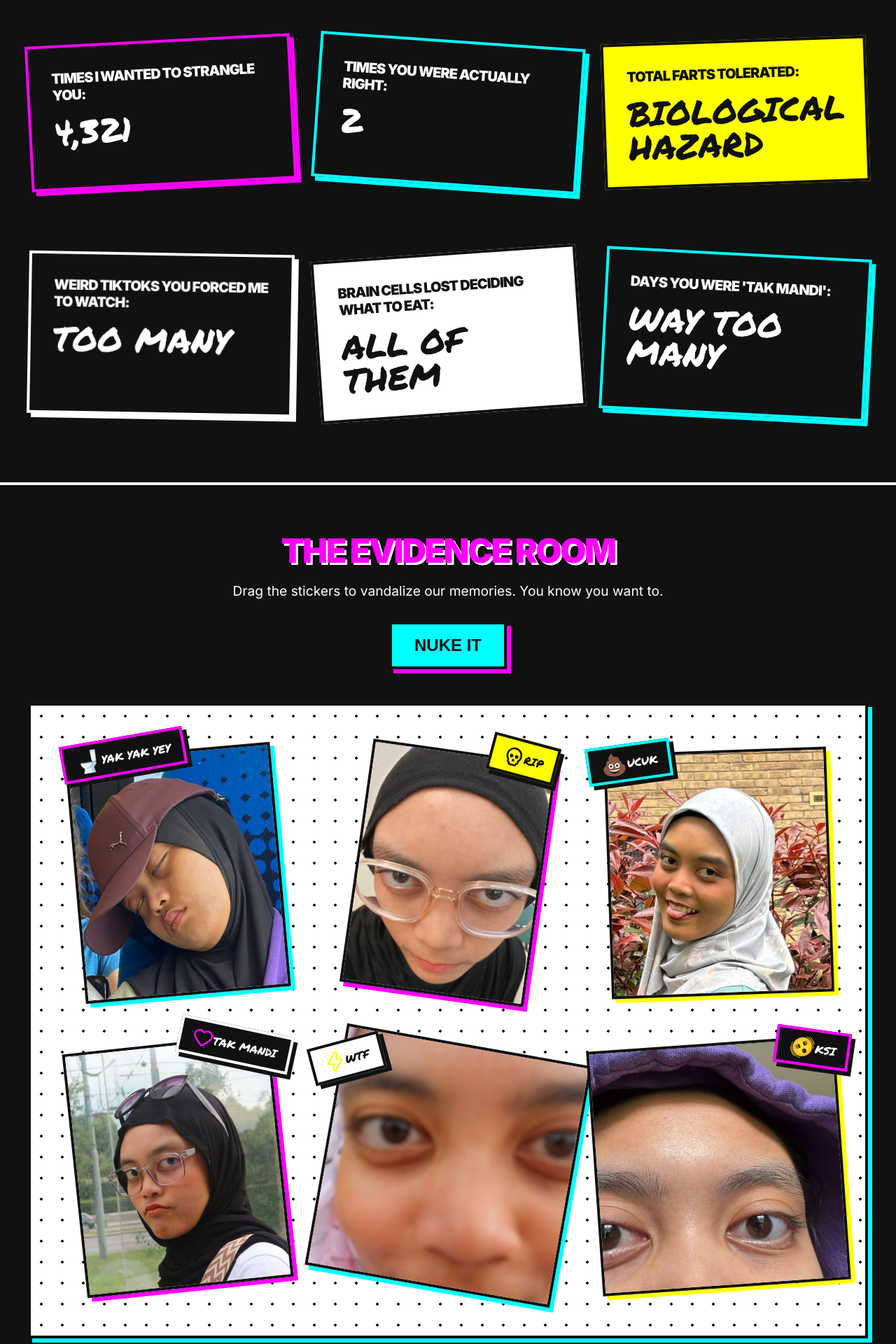
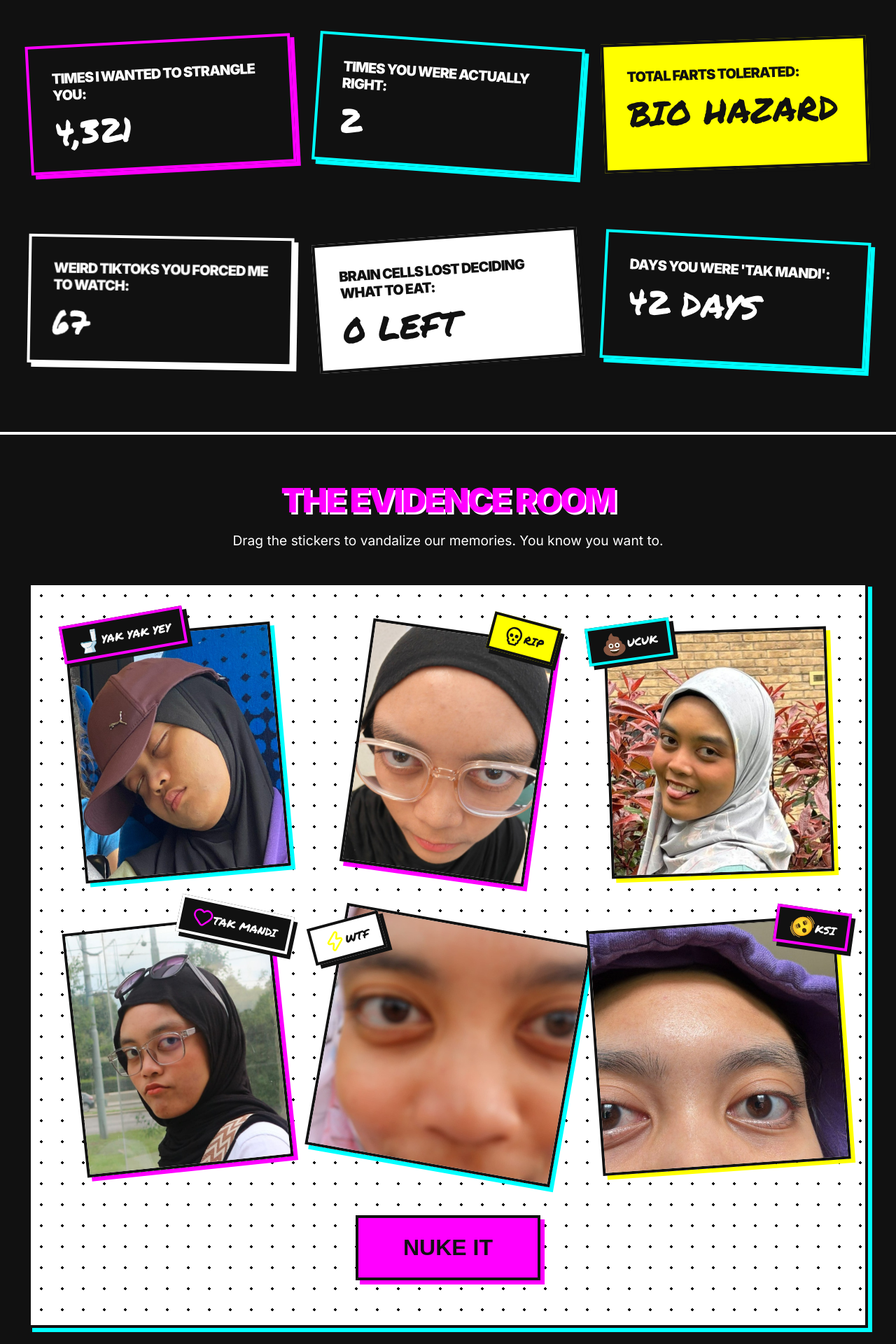
Before and after one commit to NurazimRoizan/thethird, a React (Vite) app: page / in a window 1280 px wide. Shown: the part 1160-3080 px from the top of the page at 70% size. Built offline with nearby package versions, Linux system fonts and the light colour scheme.

Commit message:
Update stats texts and improve mobile UX for Nuke button

```diff
--- a/src/components/AuditSection.jsx
+++ b/src/components/AuditSection.jsx
@@ -66,28 +66,28 @@ const AuditSection = () => {
         />
         <StatBox
           title="Total farts tolerated:"
-          value="BIOLOGICAL HAZARD"
+          value="BIO HAZARD"
           color="yellow"
           rotation={-2}
           delay={0.5}
         />
         <StatBox
           title="Weird TikToks you forced me to watch:"
-          value="TOO MANY"
+          value="67"
           color="black-bg"
           rotation={1}
           delay={0.7}
         />
         <StatBox
           title="Brain cells lost deciding what to eat:"
-          value="ALL OF THEM"
+          value="0 LEFT"
           color="white-bg"
           rotation={-4}
           delay={0.9}
         />
         <StatBox
           title="Days you were 'Tak Mandi':"
-          value="WAY TOO MANY"
+          value="42 DAYS"
           color="cyan"
           rotation={3}
           delay={1.1}
--- a/src/components/EvidenceRoom.jsx
+++ b/src/components/EvidenceRoom.jsx
@@ -50,13 +50,6 @@ const EvidenceRoom = () => {
       <div style={{ textAlign: 'center', marginBottom: '3rem' }}>
         <h2 style={{ fontSize: 'clamp(2rem, 5vw, 3rem)', color: 'var(--pink-scream)', textShadow: '3px 3px 0px var(--white-pure)' }}>THE EVIDENCE ROOM</h2>
         <p style={{ fontSize: '1.2rem', marginTop: '1rem' }}>Drag the stickers to vandalize our memories. You know you want to.</p>
-        <button
-          onClick={handleNuke}
-          className="brutal-button mt-4"
-          style={{ marginTop: '2rem' }}
-        >
-          NUKE IT
-        </button>
       </div>
 
       <div
@@ -164,9 +157,20 @@ const EvidenceRoom = () => {
 
         </div>
 
+        {/* Nuke Button moved to bottom so it's seen after scrolling on mobile */}
+        <div style={{ textAlign: 'center', marginTop: '4rem' }}>
+          <button
+            onClick={handleNuke}
+            className="brutal-button"
+            style={{ fontSize: '2rem', padding: '1.5rem 4rem', backgroundColor: 'var(--pink-scream)' }}
+          >
+            NUKE IT
+          </button>
+        </div>
+
         {nuked && (
-          <div style={{ position: 'absolute', inset: 0, display: 'flex', alignItems: 'center', justifyContent: 'center', backgroundColor: 'var(--pink-scream)', zIndex: 999 }}>
-            <h1 className="glitch-text text-black font-black" style={{ fontSize: '5rem' }}>BOOM.</h1>
+          <div style={{ position: 'fixed', inset: 0, display: 'flex', alignItems: 'center', justifyContent: 'center', backgroundColor: 'var(--pink-scream)', zIndex: 99999 }}>
+            <h1 className="glitch-text text-black font-black shake-it" style={{ fontSize: 'clamp(4rem, 15vw, 8rem)' }}>BOOM.</h1>
           </div>
         )}
       </div>
```
